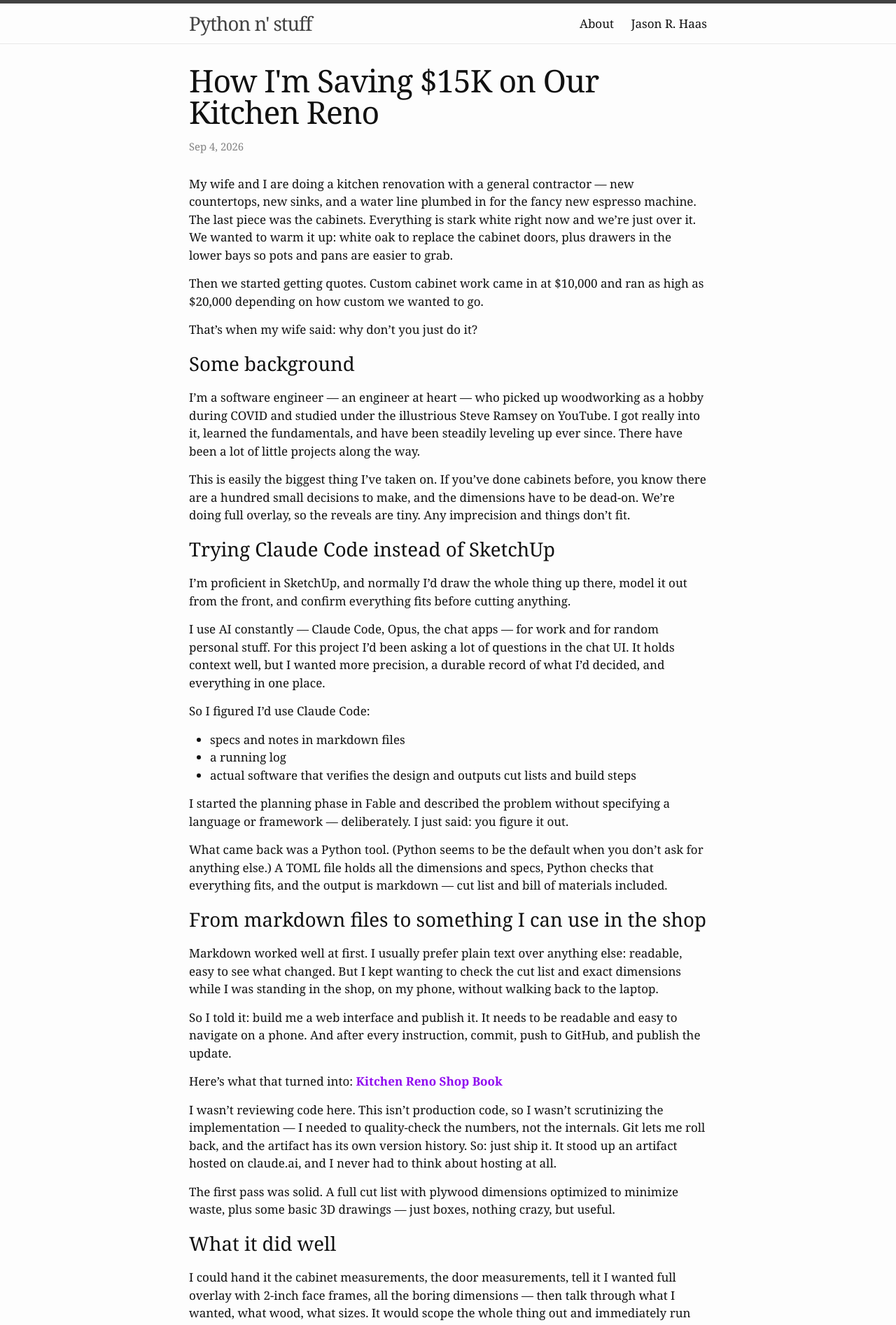
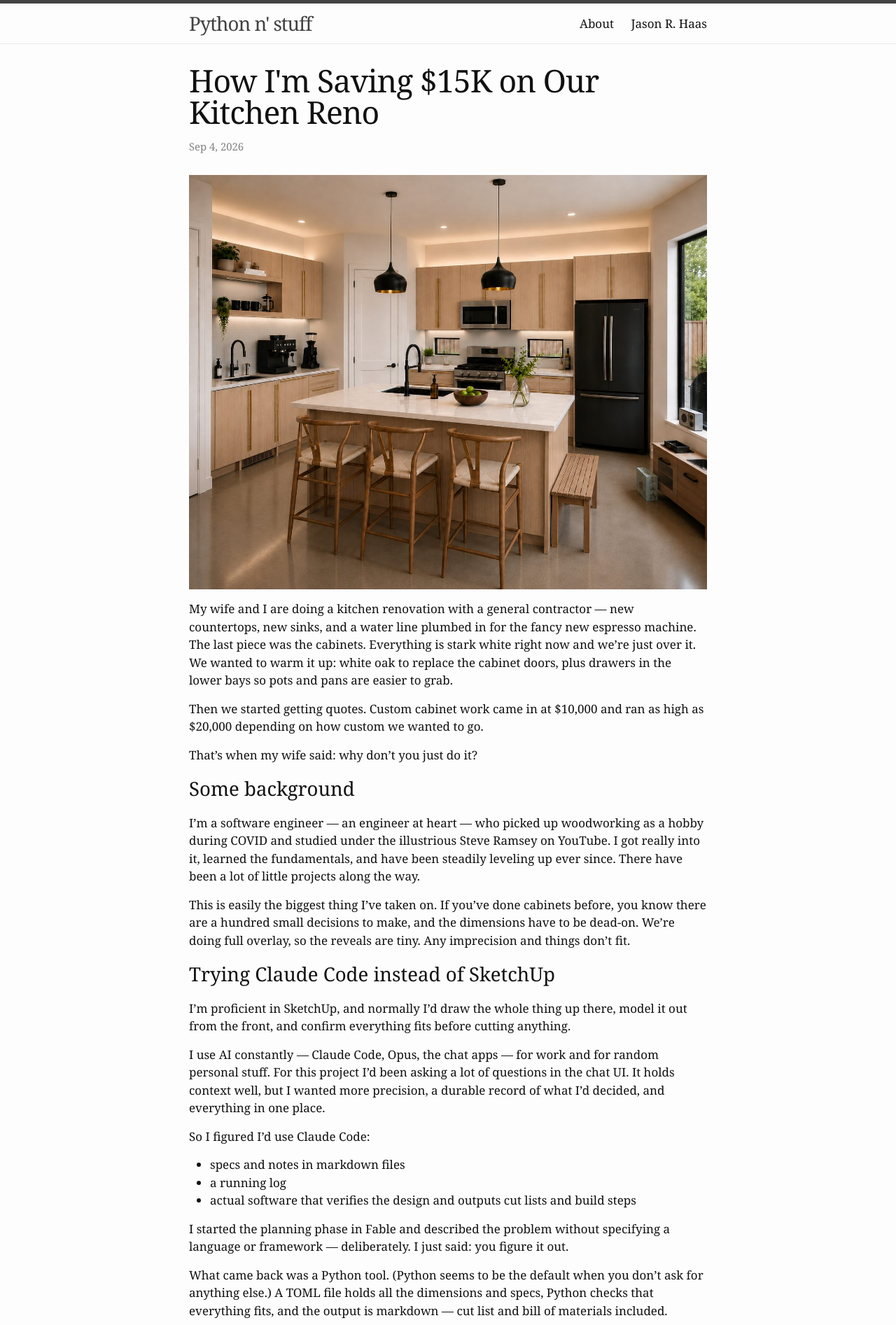
Before and after one commit to jasonrhaas/jasonrhaas.github.io, a Jekyll site: the page built from _posts/2026-09-04-how-im-saving-15k-on-our-kitchen-reno.markdown, in a window 1280 px wide. Shown: the top 1893 px of the page at 70% size. Built offline with Jekyll 4.4.1, drawn with Linux system fonts in a browser that asks for light colours; comment, search, counter and statistics services are not loaded.

Commit message:
Add hero image to kitchen reno post
Places the kitchen image at the top of the post, matching the layout every
other post uses. Converted from a 2.2MB PNG to a 201KB progressive JPEG,
referenced with the {{ site.url }}/assets/ pattern used elsewhere.

Co-Authored-By: Claude Opus 5 <noreply@anthropic.com>
Claude-Session: https://claude.ai/code/session_01LzNJRDEsZQeefaCtvrHuad

```diff
--- a/_posts/2026-09-04-how-im-saving-15k-on-our-kitchen-reno.markdown
+++ b/_posts/2026-09-04-how-im-saving-15k-on-our-kitchen-reno.markdown
@@ -7,6 +7,8 @@ Claude Code to plan the whole thing instead of SketchUp. Here's what worked and
 what didn't."
 draft: false
 ---
+
+![White oak kitchen cabinets with a light stone island, black pendant lights, and an espresso station]({{ site.url }}/assets/kitchen-reno.jpg)
 
 My wife and I are doing a kitchen renovation with a general contractor — new
 countertops, new sinks, and a water line plumbed in for the fancy new espresso
```
Also changed, not shown: assets/kitchen-reno.jpg (added).
